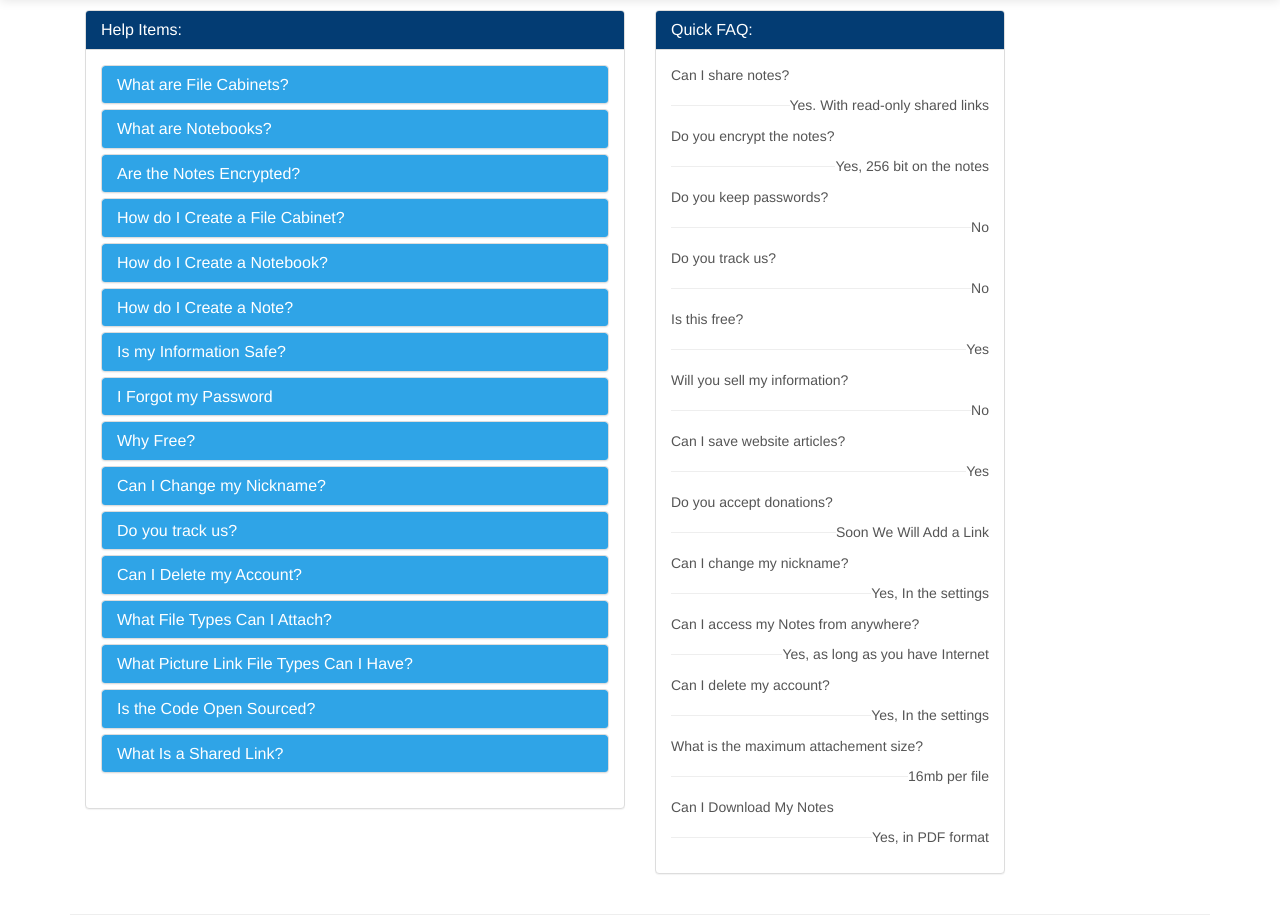
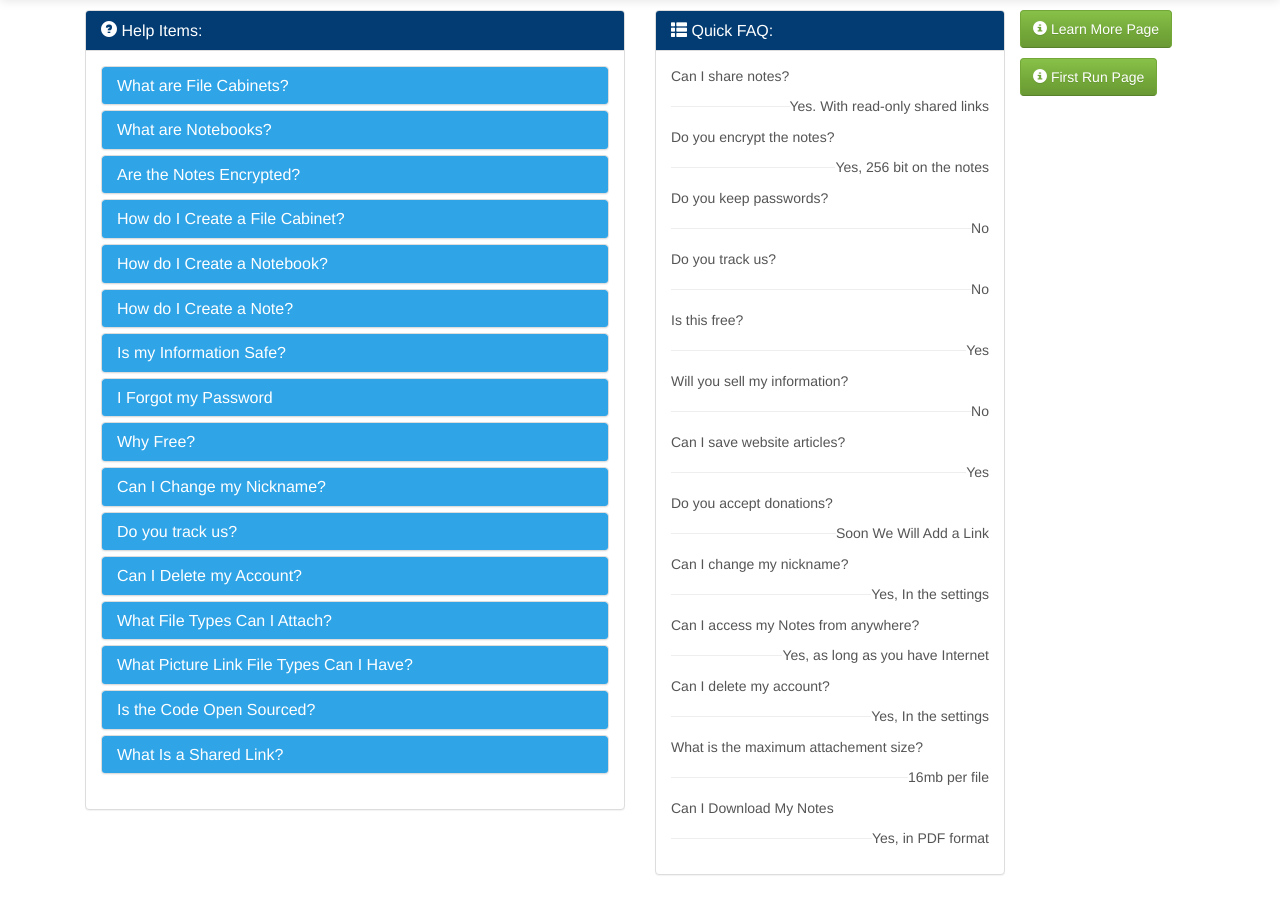
Before and after one commit to derek3x/PryNotes, a Flask app: page /help in a window 1280 px wide. Shown: the part 51-966 px from the top of the page. Run offline with Flask 2, Linux system fonts and the light colour scheme; parts of the project's set-up code (start-up, migrations or seed data) failed here and were passed over; some libraries are stand-ins or nearby versions.

Commit message:
small html changes

```diff
--- a/app/templates/help.html
+++ b/app/templates/help.html
@@ -6,7 +6,7 @@
 <div class="col-md-6">
 <div class="panel panel-info">
   <div class="panel-heading">
-    <h3 class="panel-title">Help Items:</h3>
+    <h3 class="panel-title"><span class="glyphicon glyphicon-question-sign"></span> Help Items:</h3>
   </div>
 <div class="panel-body">
 <div class="panel-group" id="accordion">
@@ -260,7 +260,7 @@
 <div class="col-md-4">
 <div class="panel panel-info">
   <div class="panel-heading">
-    <h3 class="panel-title">Quick FAQ:</h3>
+    <h3 class="panel-title"><span class="glyphicon glyphicon-th-list"></span> Quick FAQ:</h3>
   </div>
   <div class="panel-body">
   <p>Can I share notes?</p><p class="pull-right">Yes.  With read-only shared links</p>
@@ -292,5 +292,9 @@
   </div>
 </div>
 </div>
+
+    <p><a type="button" class="btn btn-success" href="{{url_for('learnmore')}}"><span class="glyphicon glyphicon-info-sign"></span> Learn More Page</a></p>
+    <p><a type="button" class="btn btn-success" href="{{url_for('first_run')}}"><span class="glyphicon glyphicon-info-sign"></span> First Run Page  </a></p>
+
 </div>
 {% endblock %}
--- a/app/templates/settings.html
+++ b/app/templates/settings.html
@@ -6,10 +6,10 @@
     <div class="btn-group-xs">
         <a href="{{url_for('gobyebye')}}" class="btn btn-danger pull-right confirmaccount"> Delete Account</a>
     </div>
-    <h2>User: {{user.nickname}}</h2>
+    <h2><span class="glyphicon glyphicon-user"></span> User: {{user.nickname}}</h2>
     {% if user.last_seen %}<p><em>Last seen: {{momentjs(user.last_seen).calendar()}}</em></p>{% endif %}
     <hr>
-    <h3>Edit Your Nickname:</h3>
+    <h3><span class="glyphicon glyphicon-pencil"></span> Edit Your Nickname:</h3>
     <form action="" method="post" name="edit">
         {{form.hidden_tag()}}
         <div class="form-group">
```
